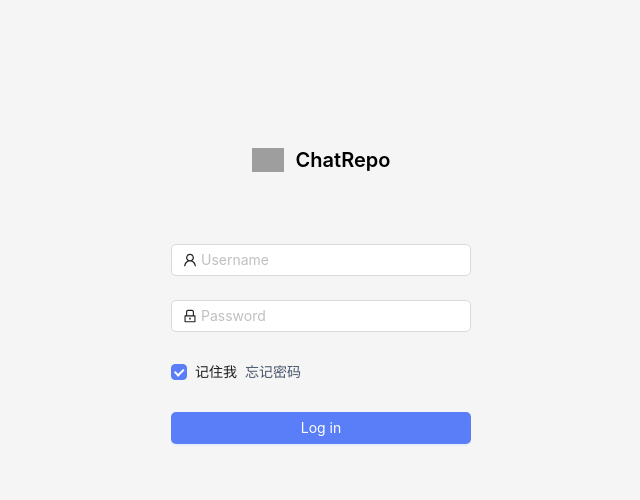
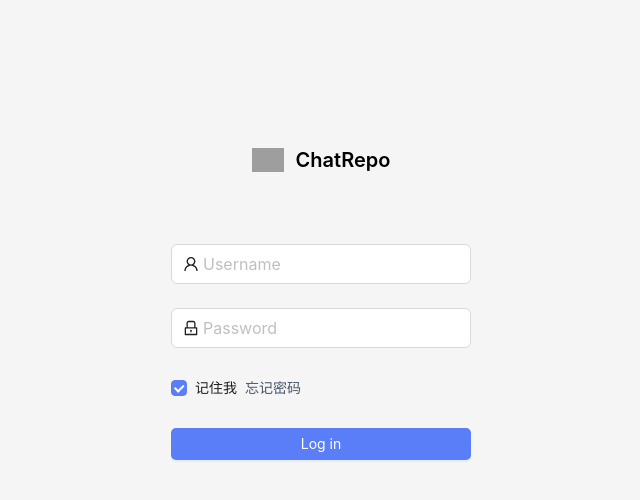
Before and after one commit to RunnningDogg/aichat-webui, a React (Vite) app: page /login in a window 1280 px wide. Shown: the top 500 px of the page, without its empty margins (319-959 px from the left). Built offline with nearby package versions, Linux system fonts and the light colour scheme; grey boxes are pictures that could not be loaded.

Commit message:
feature login page 修改input框大小

```diff
--- a/src/pages/Login.tsx
+++ b/src/pages/Login.tsx
@@ -101,6 +101,7 @@
             <Input
               prefix={<UserOutlined className="site-form-item-icon" />}
               placeholder="Username"
+              size="large"
             />
           </Form.Item>
           <Form.Item
@@ -111,6 +112,7 @@
               prefix={<LockOutlined className="site-form-item-icon" />}
               type="password"
               placeholder="Password"
+              size="large"
             />
           </Form.Item>
           <Form.Item>
```
